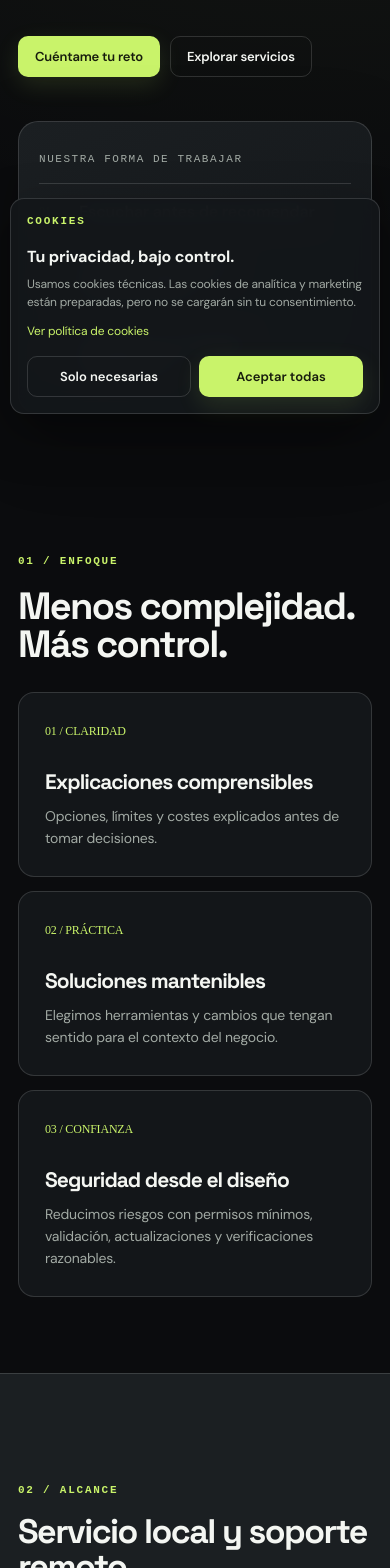
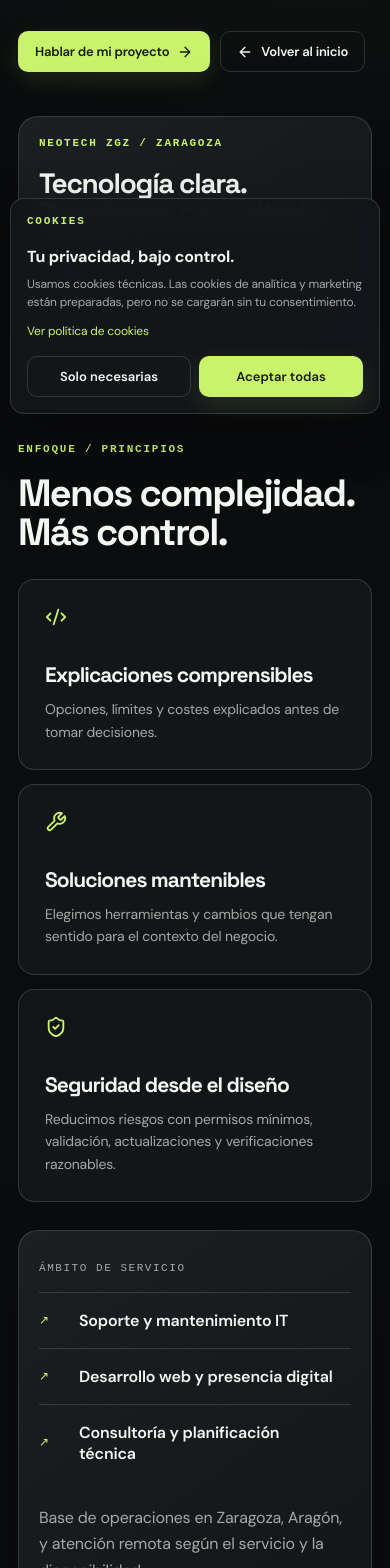
Before and after one commit to Jasondevtech276/neotechzgz.vercel.app, a Next.js app: page /sobre-neotech in a window 390 px wide. Shown: the part 420-1988 px from the top of the page. Built offline with nearby package versions, Linux system fonts and the light colour scheme.

Commit message:
refactor: use shared responsive inner-page layout for about page

```diff
--- a/app/sobre-neotech/page.tsx
+++ b/app/sobre-neotech/page.tsx
@@ -1,4 +1,6 @@
 import type { Metadata } from 'next'
+import { Code2, ShieldCheck, Wrench } from 'lucide-react'
+import { InnerPage } from '@/components/inner-page'
 
 export const metadata: Metadata = {
   title: 'Sobre NeoTech ZGZ | Tecnología clara',
@@ -8,11 +10,23 @@ export const metadata: Metadata = {
 }
 
 export default function AboutPage() {
-  return <main className="site">
-    <header className="site-header"><nav><a href="/" className="brand"><span className="brand-mark">N</span><span>NeoTech <em>ZGZ</em></span></a><div className="desktop-nav"><a href="/servicios">Servicios</a><a href="/proyectos">Proyectos</a><a href="/legal">Información legal</a></div><a href="/#contacto" className="button button-primary">Contactar</a></nav></header>
-    <section className="hero"><div className="hero-copy"><p className="eyebrow">NEOTECH ZGZ / SOBRE EL PROYECTO</p><h1>La tecnología debe ayudarte, no frenarte.</h1><p className="lede">NeoTech ZGZ ofrece soporte informático, desarrollo web y consultoría IT con una idea sencilla: explicar bien, priorizar lo importante y construir soluciones prácticas.</p><div className="hero-actions"><a className="button button-primary" href="/#contacto">Cuéntame tu reto</a><a className="button button-quiet" href="/servicios">Explorar servicios</a></div></div><aside className="hero-panel"><p className="panel-label">Nuestra forma de trabajar</p><div className="process-row"><span>01</span><p>Escuchar antes de recomendar</p></div><div className="process-row"><span>02</span><p>Priorizar seguridad y mantenimiento</p></div><div className="process-row"><span>03</span><p>Entregar con claridad y seguimiento</p></div></aside></section>
-    <section className="section"><div className="section-inner"><p className="eyebrow">01 / Enfoque</p><h2>Menos complejidad. Más control.</h2><div className="trust-grid"><article className="trust-card"><span className="project-index">01 / CLARIDAD</span><h3>Explicaciones comprensibles</h3><p>Opciones, límites y costes explicados antes de tomar decisiones.</p></article><article className="trust-card"><span className="project-index">02 / PRÁCTICA</span><h3>Soluciones mantenibles</h3><p>Elegimos herramientas y cambios que tengan sentido para el contexto del negocio.</p></article><article className="trust-card"><span className="project-index">03 / CONFIANZA</span><h3>Seguridad desde el diseño</h3><p>Reducimos riesgos con permisos mínimos, validación, actualizaciones y verificaciones razonables.</p></article></div></div></section>
-    <section className="tracking"><div className="section-inner tracking-grid"><div><p className="eyebrow">02 / Alcance</p><h2>Servicio local y soporte remoto.</h2><p className="lede">Base de operaciones en Zaragoza, Aragón, y atención remota según el servicio y la disponibilidad.</p></div><div className="hero-panel"><div className="process-row"><span>↗</span><p>Soporte y mantenimiento IT</p></div><div className="process-row"><span>↗</span><p>Desarrollo web y presencia digital</p></div><div className="process-row"><span>↗</span><p>Consultoría y planificación técnica</p></div><a className="button button-primary" href="/#contacto">Contactar con NeoTech</a></div></div></section>
-    <footer><div><a href="/" className="brand"><span className="brand-mark">N</span><span>NeoTech <em>ZGZ</em></span></a><p>Tecnología clara para negocios que quieren avanzar.</p></div><div className="footer-links"><a href="/servicios">Servicios</a><a href="/proyectos">Proyectos</a><a href="/legal">Legal y privacidad</a></div></footer>
-  </main>
+  return (
+    <InnerPage eyebrow="NeoTech ZGZ / Sobre el proyecto" title="La tecnología debe ayudarte, no frenarte." description="NeoTech ZGZ ofrece soporte informático, desarrollo web y consultoría IT con una idea sencilla: explicar bien, priorizar lo importante y construir soluciones prácticas.">
+      <p className="eyebrow">Enfoque / Principios</p>
+      <h2>Menos complejidad. Más control.</h2>
+      <div className="trust-grid">
+        <article className="trust-card"><Code2 size={22} aria-hidden="true" /><h3>Explicaciones comprensibles</h3><p>Opciones, límites y costes explicados antes de tomar decisiones.</p></article>
+        <article className="trust-card"><Wrench size={22} aria-hidden="true" /><h3>Soluciones mantenibles</h3><p>Elegimos herramientas y cambios que tengan sentido para el contexto del negocio.</p></article>
+        <article className="trust-card"><ShieldCheck size={22} aria-hidden="true" /><h3>Seguridad desde el diseño</h3><p>Reducimos riesgos con permisos mínimos, validación, actualizaciones y verificaciones razonables.</p></article>
+      </div>
+      <div className="hero-panel" style={{ marginTop: 28 }}>
+        <p className="panel-label">Ámbito de servicio</p>
+        <div className="process-row"><span>↗</span><p>Soporte y mantenimiento IT</p></div>
+        <div className="process-row"><span>↗</span><p>Desarrollo web y presencia digital</p></div>
+        <div className="process-row"><span>↗</span><p>Consultoría y planificación técnica</p></div>
+        <p className="lede">Base de operaciones en Zaragoza, Aragón, y atención remota según el servicio y la disponibilidad.</p>
+        <a className="button button-primary" href="/contacto">Contactar con NeoTech</a>
+      </div>
+    </InnerPage>
+  )
 }
```
